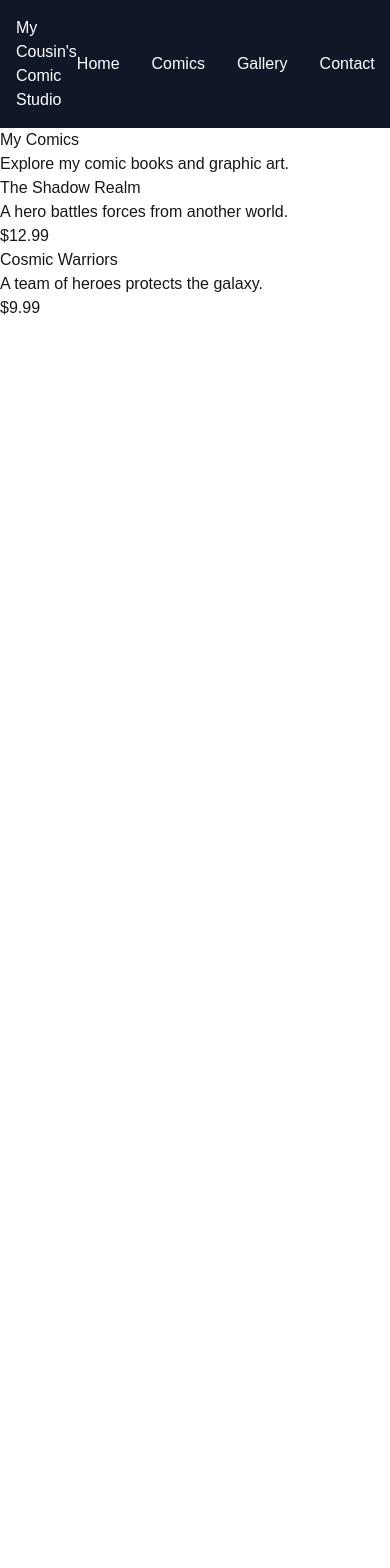
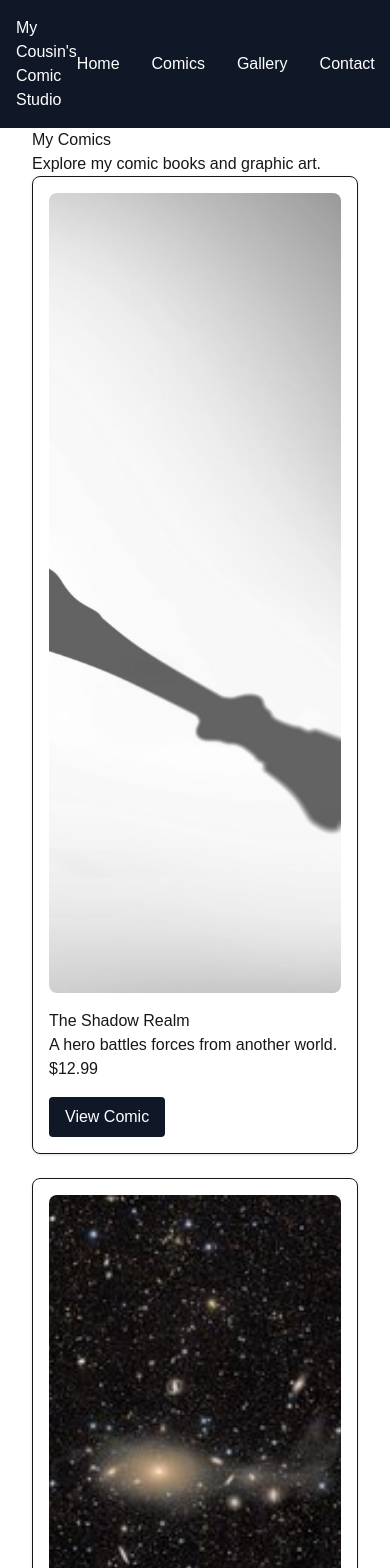
Before and after one commit to neilw-dev/comic-showcase, a Next.js app: page /comics in a window 390 px wide. Shown: the top 1568 px of the page. Before the commit the page ends 844 px from the top, so only its background shows below. Built offline with nearby package versions, Linux system fonts and the light colour scheme.

Commit message:
Create responsive comic card grid layout

```diff
--- a/app/comics/page.tsx
+++ b/app/comics/page.tsx
@@ -5,26 +5,30 @@ const comics = [
     title: "The Shadow Realm",
     description: "A hero battles forces from another world.",
     price: "$12.99",
+    image: "/images/shadow.jpg",
   },
   {
     title: "Cosmic Warriors",
     description: "A team of heroes protects the galaxy.",
     price: "$9.99",
+    image: "/images/cosmic.jpg",
   },
 ];
 
 export default function Comics() {
     return (
-        <main>
+        <main className="px-8">
             <h1>My Comics</h1>
             <p>Explore my comic books and graphic art.</p>
 
+            <div className="grid grid-cols-1 md:grid-cols-3 lg:grid-cols-4 gap-6">
                 {comics.map((comic) => (
                     <ComicCard
                         key={comic.title}
                         comic={comic}
                     />
                 ))}
+            </div>
 
         </main>
     )
--- a/components/ComicCard.tsx
+++ b/components/ComicCard.tsx
@@ -1,13 +1,22 @@
-
-
-
+import Image from "next/image";
 
 export default function ComicCard({ comic }) {
     return (
-        <div>
+        <div className="border rounded-lg p-4 shadow-sm hover:shadow-lg transition">
+            <div className="relative h-[800px] mb-4">
+                <Image
+                    src={comic.image}
+                    alt={comic.title}
+                    fill
+                    className="object-cover rounded-lg"
+                />
+            </div>
             <h2>{comic.title}</h2>
             <p>{comic.description}</p>
             <p>{comic.price}</p>
+            <button className="mt-4 bg-gray-900 text-white px-4 py-2 rounded hover:bg-green-700">
+                View Comic
+            </button>
         </div>
     );
 }
```
Also changed, not shown: public/images/cosmic.jpg (added), public/images/shadow.jpg (added). Lines whose indentation alone changed are shown as unchanged.
